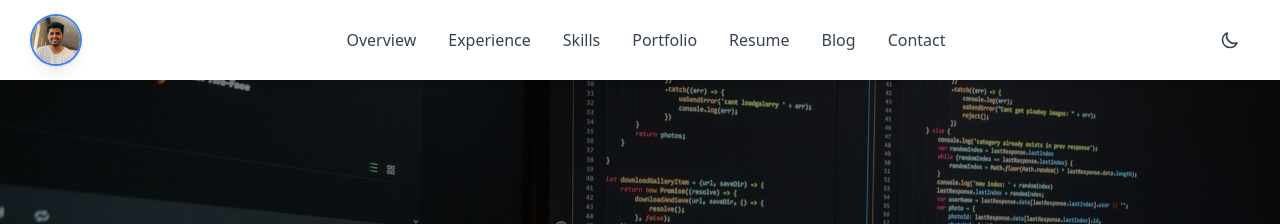
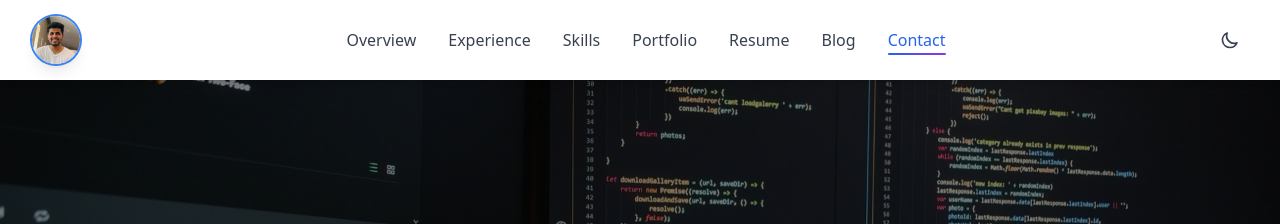
Before and after one commit to rajmanikush/rajmanikush.github.io, a Jekyll site: the page built from index.html, in a window 1280 px wide. Shown: the top 224 px of the page. Built offline with Jekyll 4.4.1, drawn with Linux system fonts in a browser that asks for light colours; nearby versions of some CDN libraries.

Commit message:
fix: correct footer quick links and navMap fragment extraction
- Footer Overview/Portfolio links were bare #anchors, broken from /blog/
- navMap in main.js used substring(1) which stripped / instead of #
  after href change from #id to /#id, breaking active nav highlighting

Co-Authored-By: Claude Sonnet 4.6 <noreply@anthropic.com>

```diff
--- a/_includes/footer.html
+++ b/_includes/footer.html
@@ -13,8 +13,8 @@
 			<div>
 				<h3 class="text-xl font-bold mb-4">Quick Links</h3>
 				<ul class="space-y-2">
-					<li><a href="#overview" class="text-gray-400 hover:text-white transition duration-200">Overview</a></li>
-					<li><a href="#portfolio" class="text-gray-400 hover:text-white transition duration-200">Portfolio</a></li>
+					<li><a href="/#overview" class="text-gray-400 hover:text-white transition duration-200">Overview</a></li>
+					<li><a href="/#portfolio" class="text-gray-400 hover:text-white transition duration-200">Portfolio</a></li>
 					<li><a href="/blog" class="text-gray-400 hover:text-white transition duration-200">Blog</a></li>
 					<li><a href="https://github.com/rajmanikush" target="_blank" rel="noopener noreferrer" class="text-gray-400 hover:text-white transition duration-200">GitHub</a></li>
 					<li><a href="mailto:rajmanikush@gmail.com" class="text-gray-400 hover:text-white transition duration-200">Contact</a></li>
--- a/js/main.js
+++ b/js/main.js
@@ -105,8 +105,9 @@ const navLinks = document.querySelectorAll('.nav-link');
 // Map each section ID to its corresponding nav link
 const navMap = {};
 navLinks.forEach(link => {
-	const id = link.getAttribute('href').substring(1); // strip the #
-	navMap[id] = link;
+	const href = link.getAttribute('href');
+	const hash = href.includes('#') ? href.split('#')[1] : null;
+	if (hash) navMap[hash] = link;
 });
 
 function updateActiveNav() {
```
